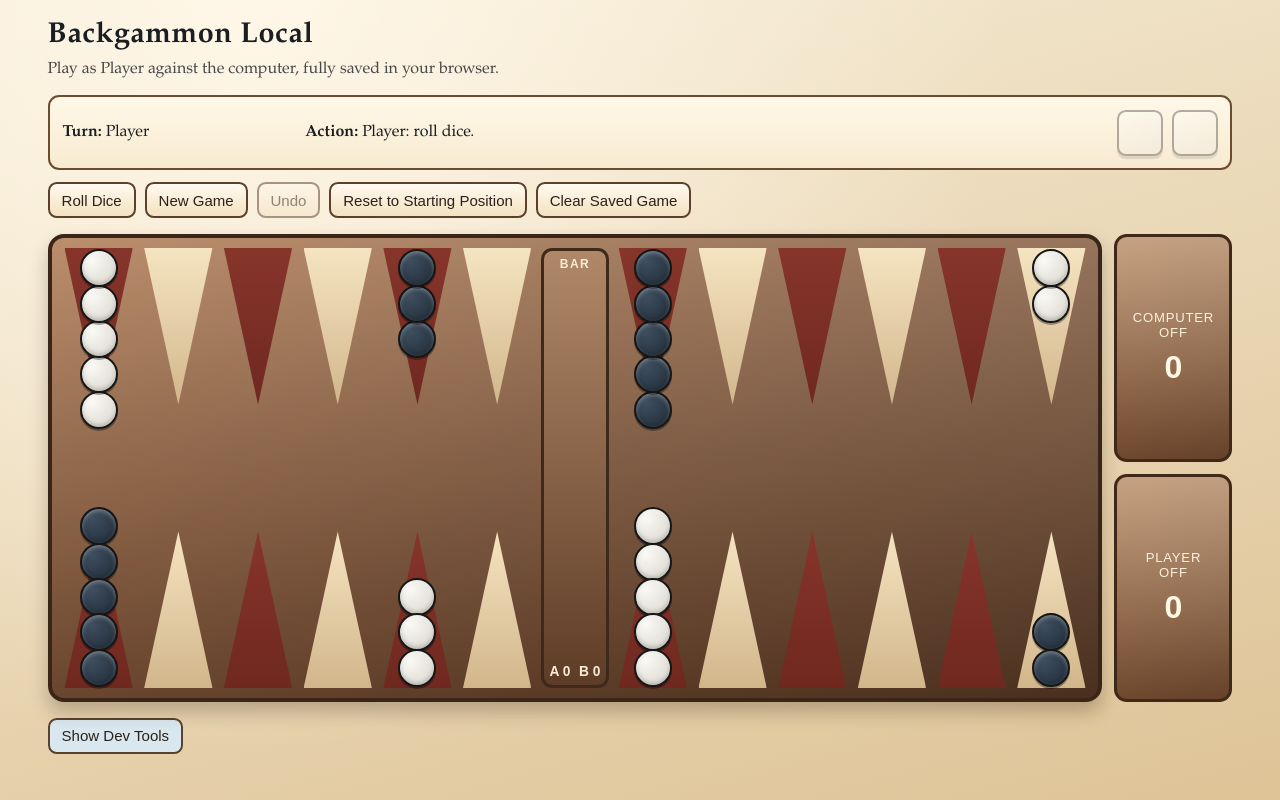
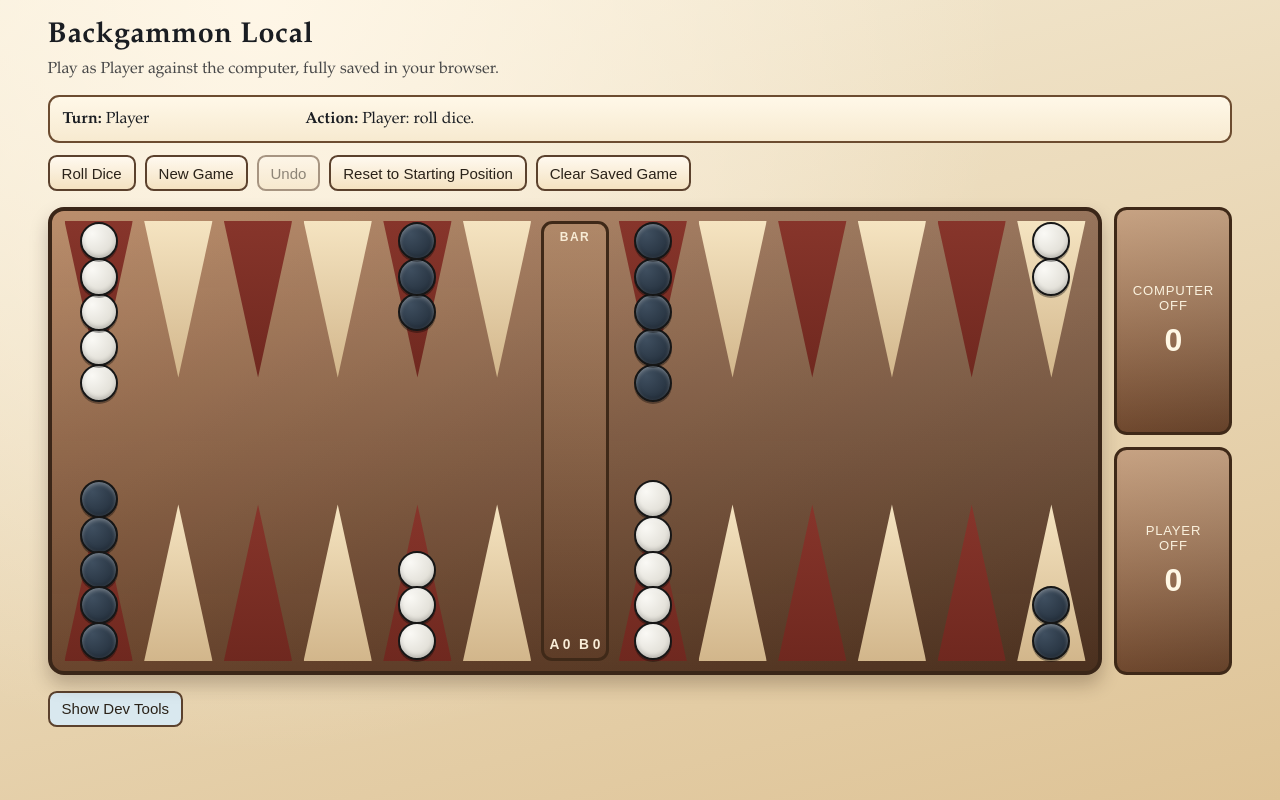
Before and after one commit to wesley-perkins-software/backgammon, a React (Vite) app: page / in a window 1280 px wide. Built offline with nearby package versions, Linux system fonts and the light colour scheme.

Commit message:
Remove status dice placeholders and top dice spin

```diff
--- a/src/App.jsx
+++ b/src/App.jsx
@@ -82,7 +82,7 @@ function describeRequiredAction(state, legalMoves) {
   return state.statusText;
 }
 
-function DieFace({ value, animateKey, className = '', ariaHidden = false, used = false }) {
+function DieFace({ value, className = '', ariaHidden = false, used = false }) {
   const safeValue = Math.min(6, Math.max(1, Number(value) || 1));
   const pipsByValue = {
     1: [5],
@@ -95,7 +95,6 @@ function DieFace({ value, animateKey, className = '', ariaHidden = false, used =
 
   return (
     <div
-      key={`${safeValue}-${animateKey}`}
       className={`die ${used ? 'die-used' : ''} ${className}`.trim()}
       role={ariaHidden ? undefined : 'img'}
       aria-label={ariaHidden ? undefined : `Die showing ${safeValue}${used ? ', used' : ''}`}
@@ -110,8 +109,8 @@ function DieFace({ value, animateKey, className = '', ariaHidden = false, used =
   );
 }
 
-function DicePanel({ game, diceAnimKey, isBoardDiceRolling }) {
-  if (isBoardDiceRolling) {
+function DicePanel({ game, isBoardDiceRolling }) {
+  if (isBoardDiceRolling || game.dice.values.length !== 2) {
     return <div className="dice-panel" aria-label="Dice" />;
   }
 
@@ -136,18 +135,9 @@ function DicePanel({ game, diceAnimKey, isBoardDiceRolling }) {
 
   return (
     <div className="dice-panel" aria-label="Dice">
-      {game.dice.values.length === 2 ? (
-        <>
-          {rolledDiceWithUsage.map((die, i) => (
-            <DieFace key={`status-die-${i}`} value={die.value} used={die.used} animateKey={diceAnimKey + i} />
-          ))}
-        </>
-      ) : (
-        <>
-          <div className="die die-empty" />
-          <div className="die die-empty" />
-        </>
-      )}
+      {rolledDiceWithUsage.map((die, i) => (
+        <DieFace key={`status-die-${i}`} value={die.value} used={die.used} />
+      ))}
     </div>
   );
 }
@@ -739,7 +729,7 @@ export default function App() {
       <section className="status" aria-live="polite">
         <div><strong>Turn:</strong> {isComputerTurn ? 'Computer' : 'Player'}</div>
         <div><strong>Action:</strong> {statusText}</div>
-        <DicePanel game={game} diceAnimKey={diceAnimKey} isBoardDiceRolling={isBoardDiceRolling} />
+        <DicePanel game={game} isBoardDiceRolling={isBoardDiceRolling} />
       </section>
 
       <section className="controls" aria-label="Game controls">
--- a/src/styles.css
+++ b/src/styles.css
@@ -115,7 +115,6 @@ button:focus-visible {
   overflow: hidden;
   display: grid;
   place-items: center;
-  animation: dieRoll 1s ease-out;
 }
 
 .die-used {
```
